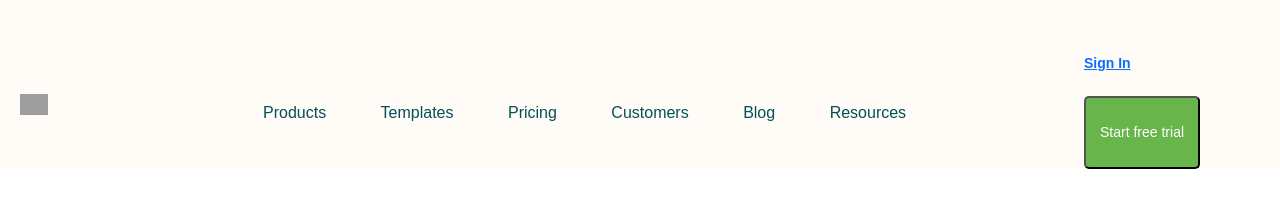
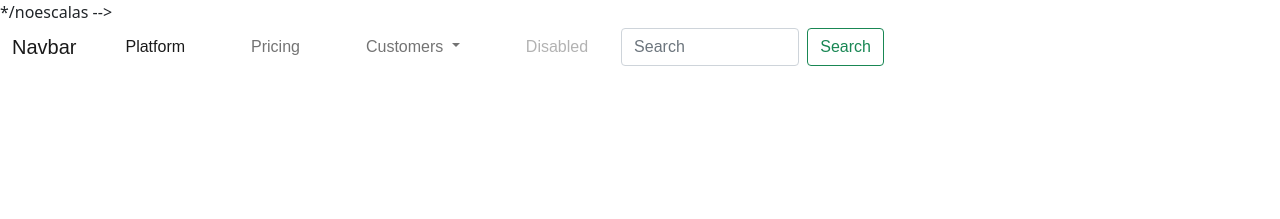
Before and after one commit to miriroca/santander-front-2022, a plain HTML site: page index.html in a window 1280 px wide. Shown: the top 219 px of the page. Drawn offline with nearby package versions, Linux system fonts and the light colour scheme; grey boxes are pictures that could not be loaded.

Commit message:
modificación de navbar

```diff
--- a/index.html
+++ b/index.html
@@ -18,14 +18,14 @@
 
 <body>
 
-    <section class="fixed-header">
+    <!--<section class="fixed-header">
     <header class="header">
-        <!--regressar página principal-->
+        <!--regressar página principal--
         <a href="/" class="logo">
             <img src="https://getmatcha.com/wp-content/uploads/2020/01/Icon-green.png" alt="logo matcha">
 
         </a>
-        <!-- menu-->
+        <!-- menu--
         <nav class="navbar">
             <ul>
                 <li>Products</li>
@@ -37,14 +37,55 @@
             </ul>
         </nav>
 
-        <!--acciones-->
+        <!--acciones--
         <div class="actions">
             <a href="/login">Sign In</a>
             <button id="start">Start free trial</button>
         </div>
 
     </section>
-    </header>
+    </header> -->
+  </section> -->
+  <nav class="navbar navbar-expand-lg navbar-light">
+    <div class="container-fluid">
+      <a class="navbar-brand" href="#">Navbar</a>
+      <button class="navbar-toggler" type="button" data-bs-toggle="collapse" data-bs-target="#navbarSupportedContent"
+        aria-controls="navbarSupportedContent" aria-expanded="false" aria-label="Toggle navigation">
+        <span class="navbar-toggler-icon"></span>
+      </button>
+      <div class="collapse navbar-collapse" id="navbarSupportedContent">
+        <ul class="navbar-nav me-auto mb-2 mb-lg-0">
+          <li class="nav-item">
+            <a class="nav-link active" aria-current="page" href="#">Platform</a>
+          </li>
+          <li class="nav-item">
+            <a class="nav-link" href="#">Pricing</a>
+          </li>
+          <li class="nav-item dropdown">
+            <a class="nav-link dropdown-toggle" href="#" id="navbarDropdown" role="button" data-bs-toggle="dropdown"
+              aria-expanded="false">
+              Customers
+            </a>
+            <ul class="dropdown-menu" aria-labelledby="navbarDropdown">
+              <li><a class="dropdown-item" href="#">Action</a></li>
+              <li><a class="dropdown-item" href="#">Another action</a></li>
+              <li>
+                <hr class="dropdown-divider">
+              </li>
+              <li><a class="dropdown-item" href="#">Resources</a></li>
+            </ul>
+          </li>
+          <li class="nav-item">
+            <a class="nav-link disabled">Disabled</a>
+          </li>
+        </ul>
+        <form class="d-flex">
+          <input class="form-control me-2" type="search" placeholder="Search" aria-label="Search">
+          <button class="btn btn-outline-success" type="submit">Search</button>
+        </form>
+      </div>
+    </div>
+  </nav>
     <section class="main">
     <h1>Build your blog. Build your business</h1>
     <!-- <h2>Build your. Build your business</h2>
```
